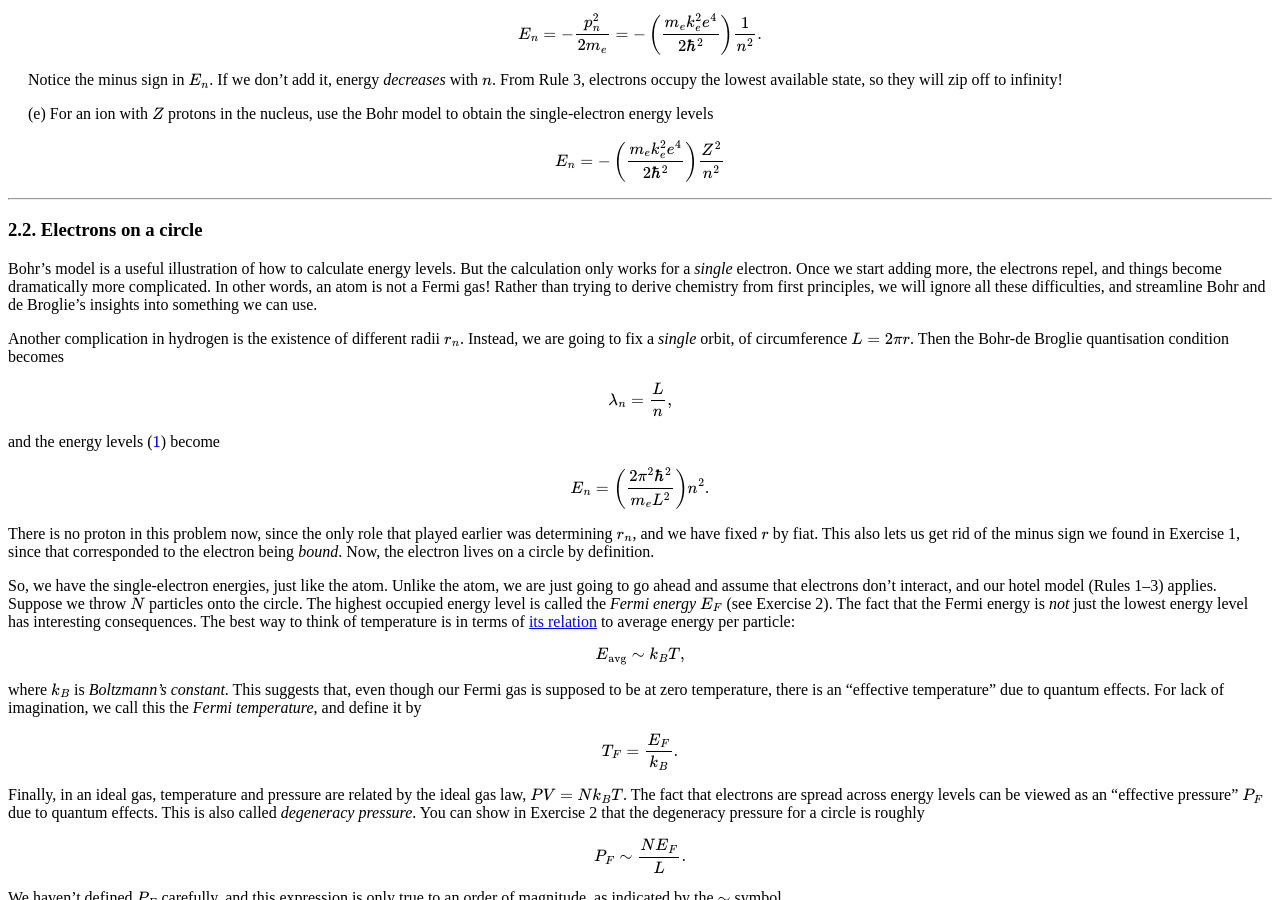
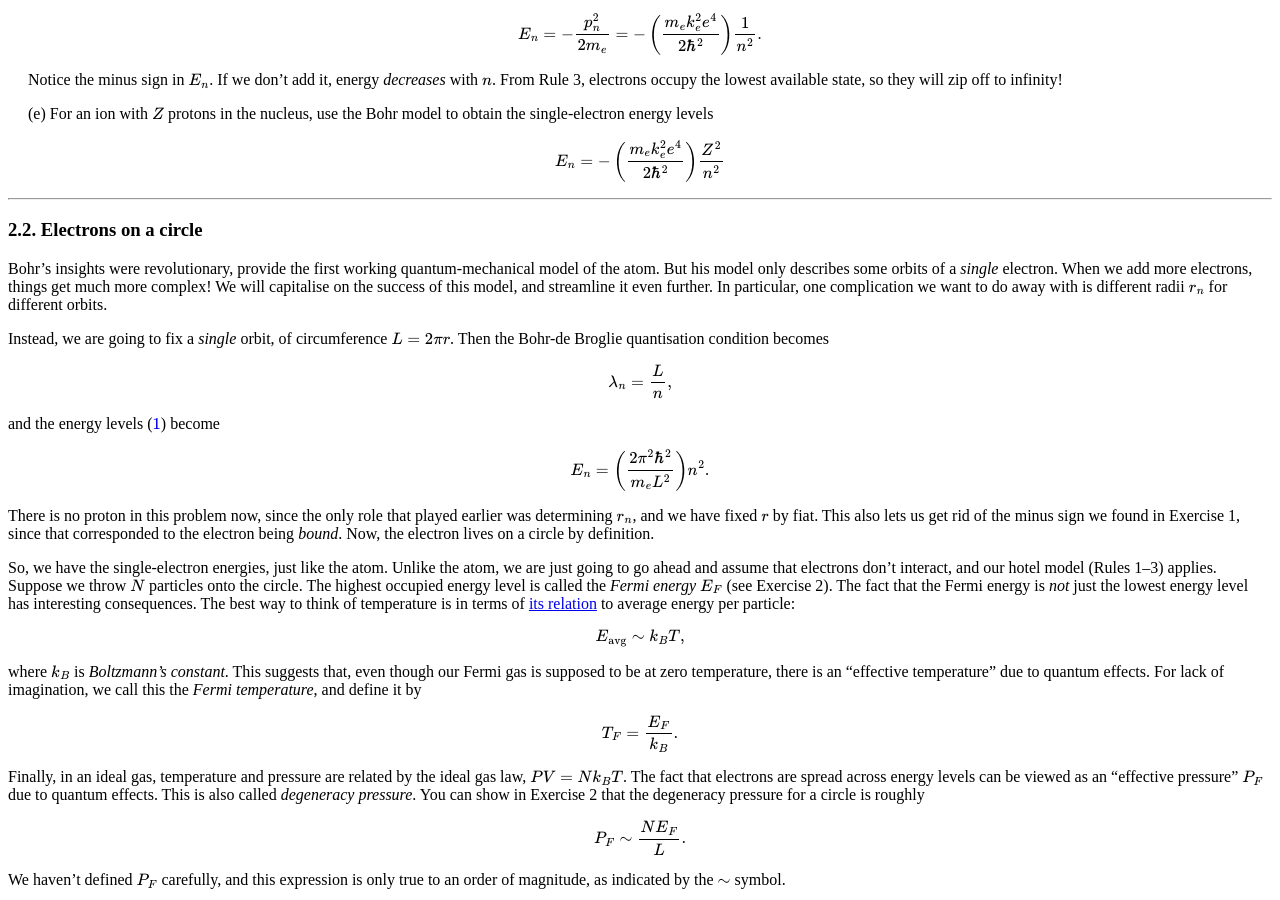
Before and after one commit to hapax/hapax.github.io, a Jekyll site: the page built from assets/chandra.md, in a window 1280 px wide and 900 px high, scrolled down 4225 px. Built offline with Jekyll 4.4.1, drawn with Linux system fonts in a browser that asks for light colours; our own code applies the rules of GitHub Pages for plain Markdown files; formulas are drawn with MathJax 3; a script that is not in the unit is left out.

Commit message:
Update chandra.md

```diff
--- a/assets/chandra.md
+++ b/assets/chandra.md
@@ -279,17 +279,15 @@ $$
 
 ### 2.2. Electrons on a circle <a id="sec-2-2" name="sec-2-2"></a>
 
-Bohr's model is a useful illustration of how to calculate energy
-levels.
-But the calculation only works for a *single* electron.
-Once we start adding more, the electrons repel, and things become
-dramatically more complicated.
-In other words, an atom is not a Fermi gas!
-Rather than trying to derive chemistry from first principles, we will
-ignore all these difficulties, and streamline Bohr and de Broglie's
-insights into something we can use.
+Bohr's insights were revolutionary, provide the first working
+quantum-mechanical model of the atom.
+But his model only describes some orbits of a *single* electron.
+When we add more electrons, things get much more complex!
+We will capitalise on the success of this model, and streamline it
+even further.
+In particular, one complication we want to do away with is different
+radii $r_n$ for different orbits.
 
-Another complication in hydrogen is the existence of different radii $r_n$.
 Instead, we are going to fix a *single* orbit, of circumference $L =
 2\pi r$.
 Then the Bohr-de Broglie quantisation condition becomes
```
